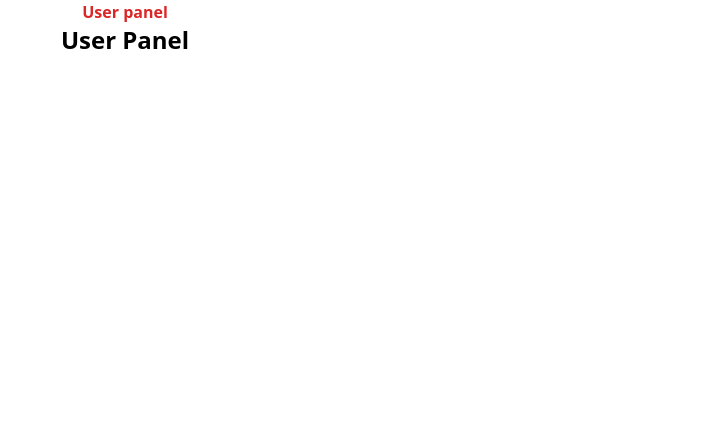
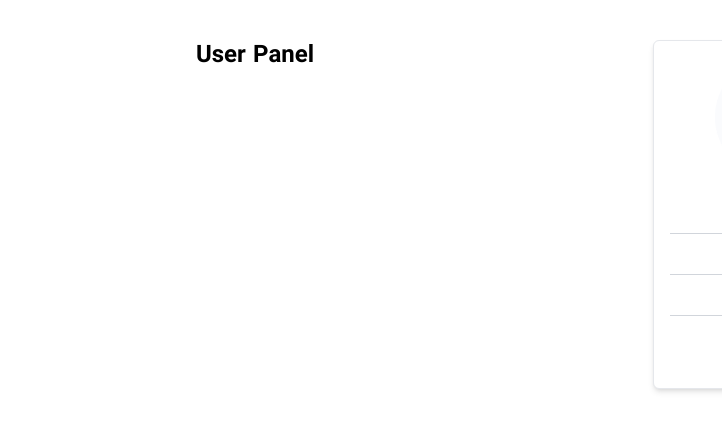
Before and after one commit to waltun/user-todo-next, a Next.js app: page /user-panel in a window 1280 px wide. Shown: the top 430 px of the page, without its empty margins (558-1280 px from the left). Built offline with nearby package versions, Linux system fonts and the light colour scheme.

Commit message:
Create user-panel view

```diff
--- a/components/layout/user.js
+++ b/components/layout/user.js
@@ -1,9 +1,15 @@
+import Sidebar from "../user-panel/sidebar";
+
 const UserLayout = ({ children }) => {
   return (
-    <>
-      <h1 className="text-center font-xl font-bold text-red-600">User panel</h1>
-      {children}
-    </>
+    <div className="px-32 mt-10 font-IRANSans">
+      <div className="grid grid-cols-12 gap-4">
+        <div className="col-span-3">
+          <Sidebar />
+        </div>
+        <div className="col-span-9">{children}</div>
+      </div>
+    </div>
   );
 };
 
--- /dev/null
+++ b/components/user-panel/sidebar.js
@@ -0,0 +1,39 @@
+import Image from "next/image";
+import userImage from "../../public/user.png";
+import Link from "next/link";
+
+const Sidebar = () => {
+  return (
+    <>
+      <div className="p-4 rounded-md shadow-md bg-white border border-gray-200">
+        <div className="mb-4 flex justify-center">
+          <Image src={userImage} alt="user profile" width={120} height={120} />
+        </div>
+        <ul className="mb-4 divide-y divide-gray-300">
+          <li className="py-2">
+            <Link href="/user-panel">
+              <a className="text-sm font-bold text-indigo-500">داشبورد</a>
+            </Link>
+          </li>
+          <li className="py-2">
+            <Link href="/">
+              <a className="text-sm font-bold text-indigo-500">صفحه اصلی</a>
+            </Link>
+          </li>
+          <li className="py-2">
+            <Link href="/user-panel/edit/[id]">
+              <a className="text-sm font-bold text-indigo-500">
+                ویرایش اطلاعات
+              </a>
+            </Link>
+          </li>
+          <li className="py-2">
+            <a className="text-sm font-bold text-red-500">خروج</a>
+          </li>
+        </ul>
+      </div>
+    </>
+  );
+};
+
+export default Sidebar;
```
Also changed, not shown: public/user.png (added).
